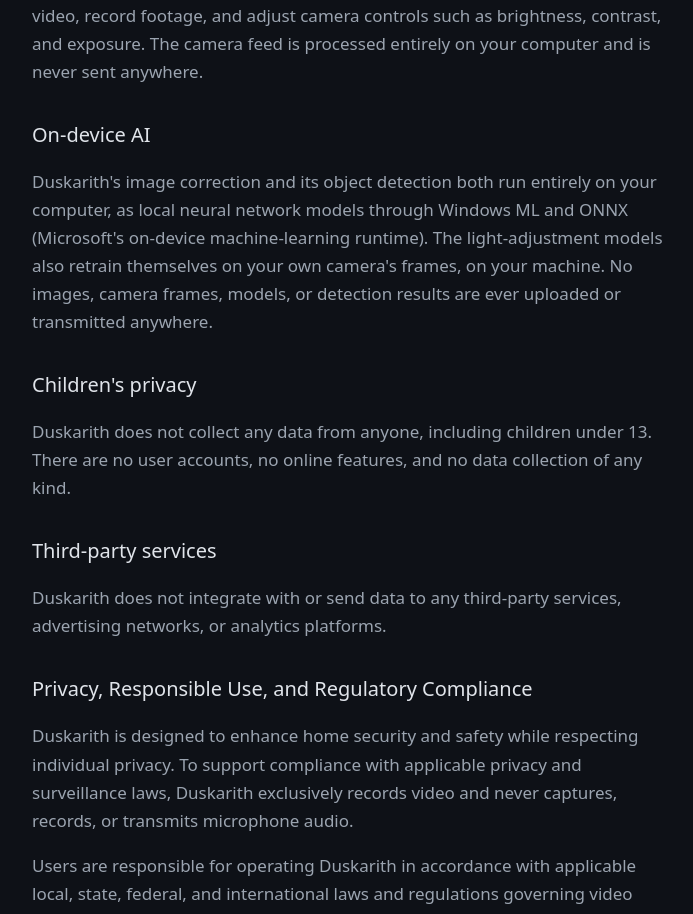
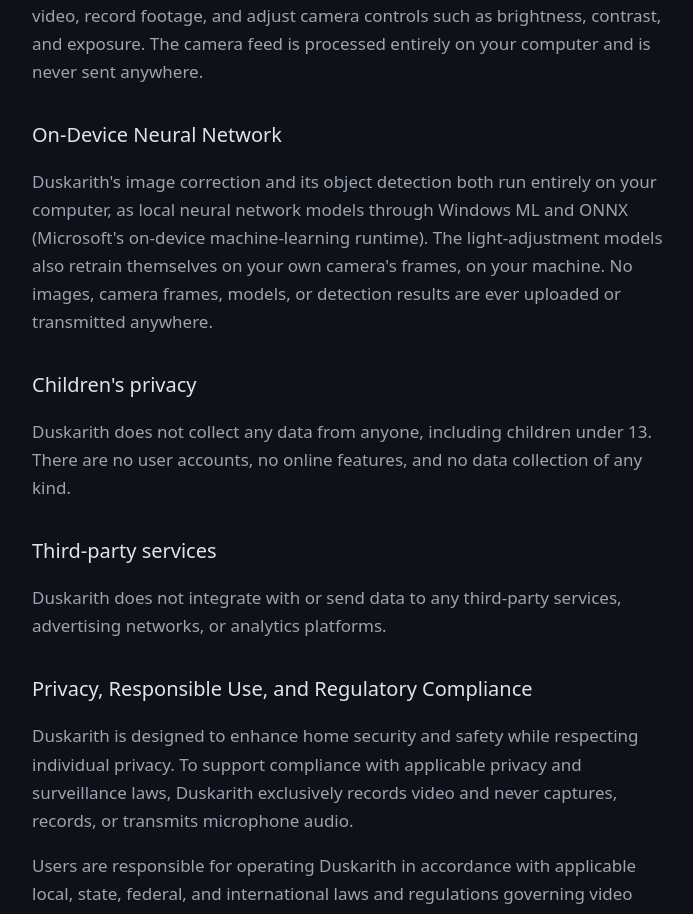
Before and after one commit to CodeProSpecialist/CodeProSpecialist.github.io, a plain HTML site: page duskarith/privacy.html in a window 1280 px wide. Shown: the part 1246-2160 px from the top of the page, without its empty margins (292-985 px from the left). Drawn offline with Linux system fonts and the light colour scheme.

Commit message:
Rename on-device neural network privacy heading

```diff
--- a/duskarith/privacy.html
+++ b/duskarith/privacy.html
@@ -68,7 +68,7 @@ You remain in control of your recordings and how they are accessed or transferre
      exposure. The camera feed is processed entirely on your computer and is never
      sent anywhere.</p>
 
-  <h2>On-device AI</h2>
+  <h2>On-Device Neural Network</h2>
   <p>Duskarith's image correction and its object detection both run entirely on
      your computer, as local neural network models through Windows ML and ONNX
      (Microsoft's on-device machine-learning runtime). The light-adjustment
```
